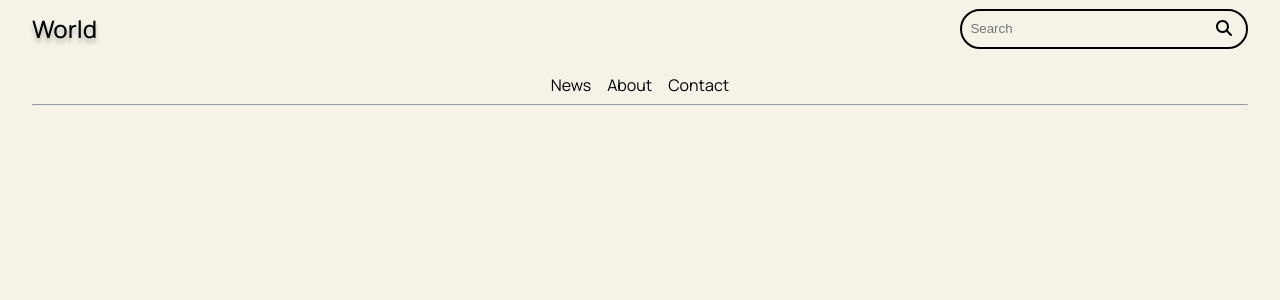
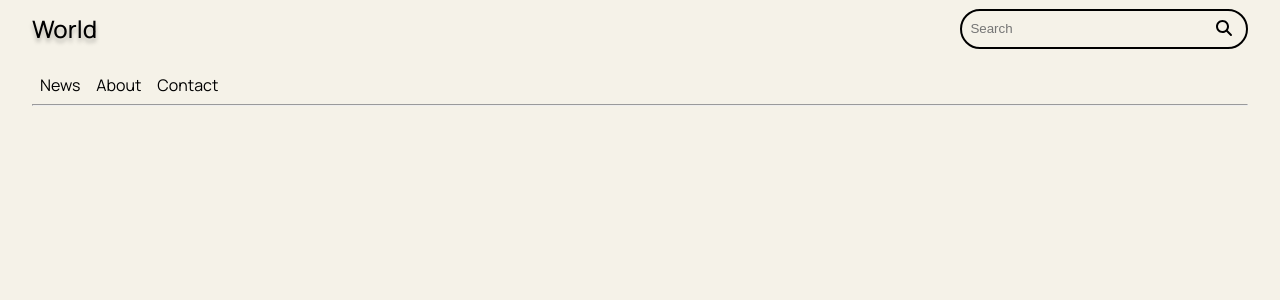
Before and after one commit to principalkelvo/NewsPaper, a React (Create React App) app: page / in a window 1280 px wide. Shown: the top 300 px of the page. Built offline with nearby package versions, Linux system fonts and the light colour scheme.

Commit message:
aligns text center

```diff
--- a/src/App.css
+++ b/src/App.css
@@ -1,5 +1,5 @@
 .App {
-  text-align: center;
+  text-align: left;
 }
 
 .App-logo {
@@ -73,6 +73,9 @@ section {
 .columns .column.is-8 {
   width: 66.7%;
 }
+.columns .column.is-12 {
+  width: 100%;
+}
 
 .text-left {
   text-align: left;
```
